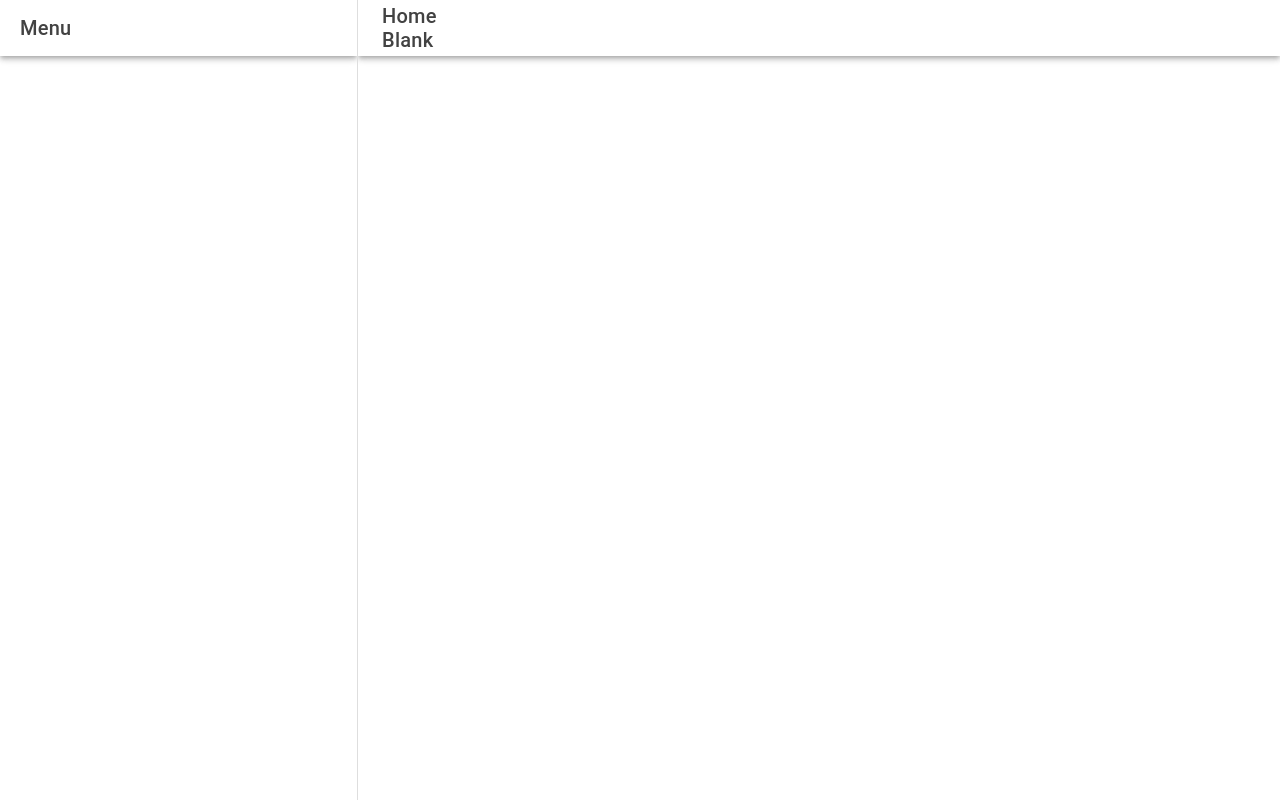
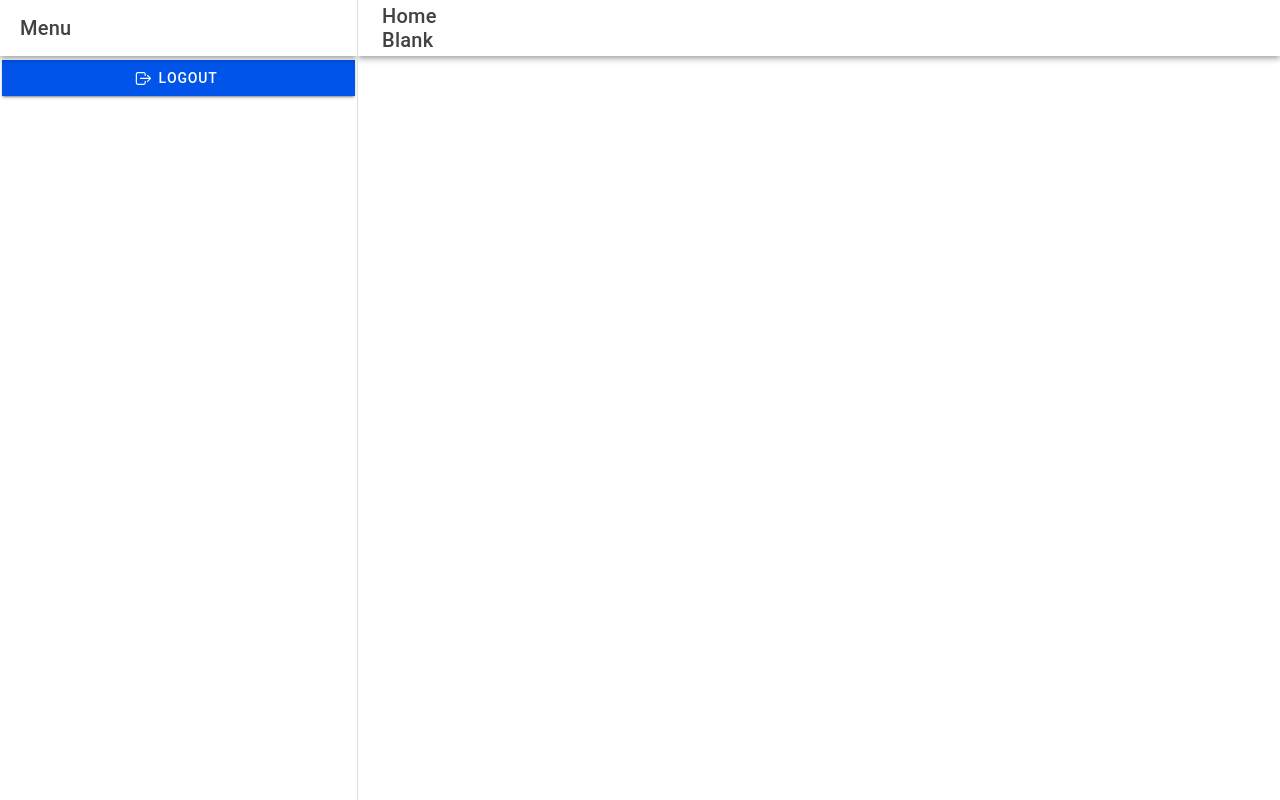
Before and after one commit to SarahSuyat/it35-lab, a React (Vite) app: page /it35-lab/app/home in a window 1280 px wide. Built offline with nearby package versions, Linux system fonts and the light colour scheme.

Commit message:
Changes in Menu

```diff
--- a/src/pages/Menu.tsx
+++ b/src/pages/Menu.tsx
@@ -1,5 +1,6 @@
 
 import {
+    IonButton,
     IonButtons,
       IonContent,
       IonHeader,
@@ -14,15 +15,15 @@
       IonTitle,
       IonToolbar
     } from '@ionic/react'
-    import {homeOutline, rocketOutline} from 'ionicons/icons';
+    import {homeOutline, logOutOutline, rocketOutline} from 'ionicons/icons';
     import { Redirect, Route } from 'react-router';
     import Home from './Home';
     import About from './About';
 
   const Menu: React.FC = () => {
     const path = [
-        {name:'Home', url: '/it35-lab/app/Home', icon: homeOutline},
-        {name:'About', url: '/it35-lab/app/About', icon: rocketOutline},
+        {name:'Home', url: '/it35-lab/app/home', icon: homeOutline},
+        {name:'About', url: '/it35-lab/app/about', icon: rocketOutline},
     ]
     return (
         <IonPage>
@@ -44,14 +45,22 @@
                             </IonItem>
                         </IonMenuToggle>
                     ))}
+
+                    {/*Logout Button*/}
+                    <IonButton routerLink="/it35-lab" routerDirection="back" expand="full">
+                            <IonIcon icon={logOutOutline} slot="start"> </IonIcon>
+                        Logout
+                        </IonButton>
+
+
                 </IonContent>
             </IonMenu>
 
             <IonRouterOutlet id="main">
-                <Route exact path="/it35-lab/app/Home" component={Home} />
-                <Route exact path="/it35-lab/app/About" component={About} />
+                <Route exact path="/it35-lab/app/home" component={Home} />
+                <Route exact path="/it35-lab/app/about" component={About} />
                 <Route exact path="/it35-lab/app">
-                    <Redirect to="/it35-lab/app/Home"/>
+                    <Redirect to="/it35-lab/app/home"/>
                 </Route>
             </IonRouterOutlet>
         </IonSplitPane>
```
